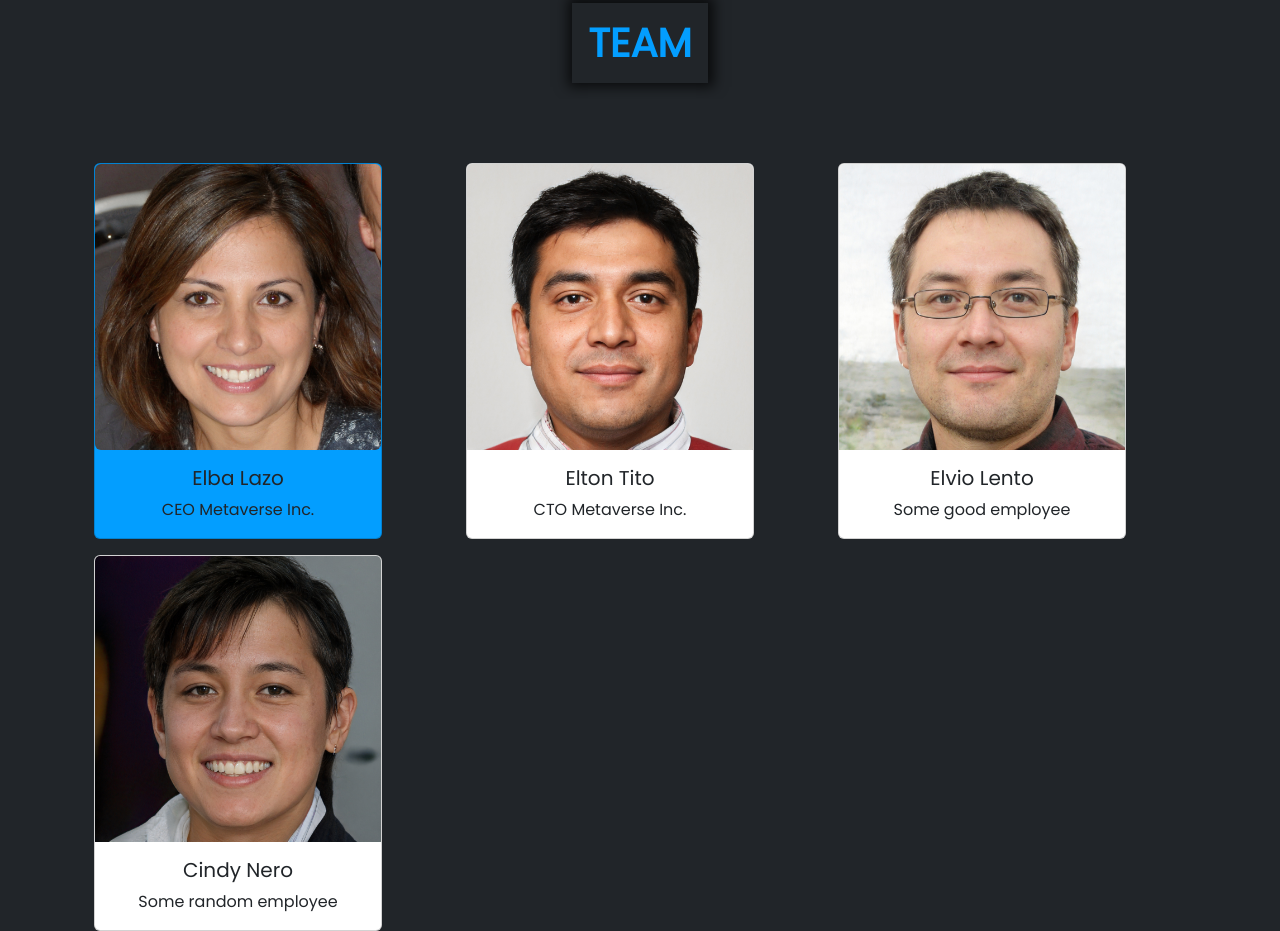
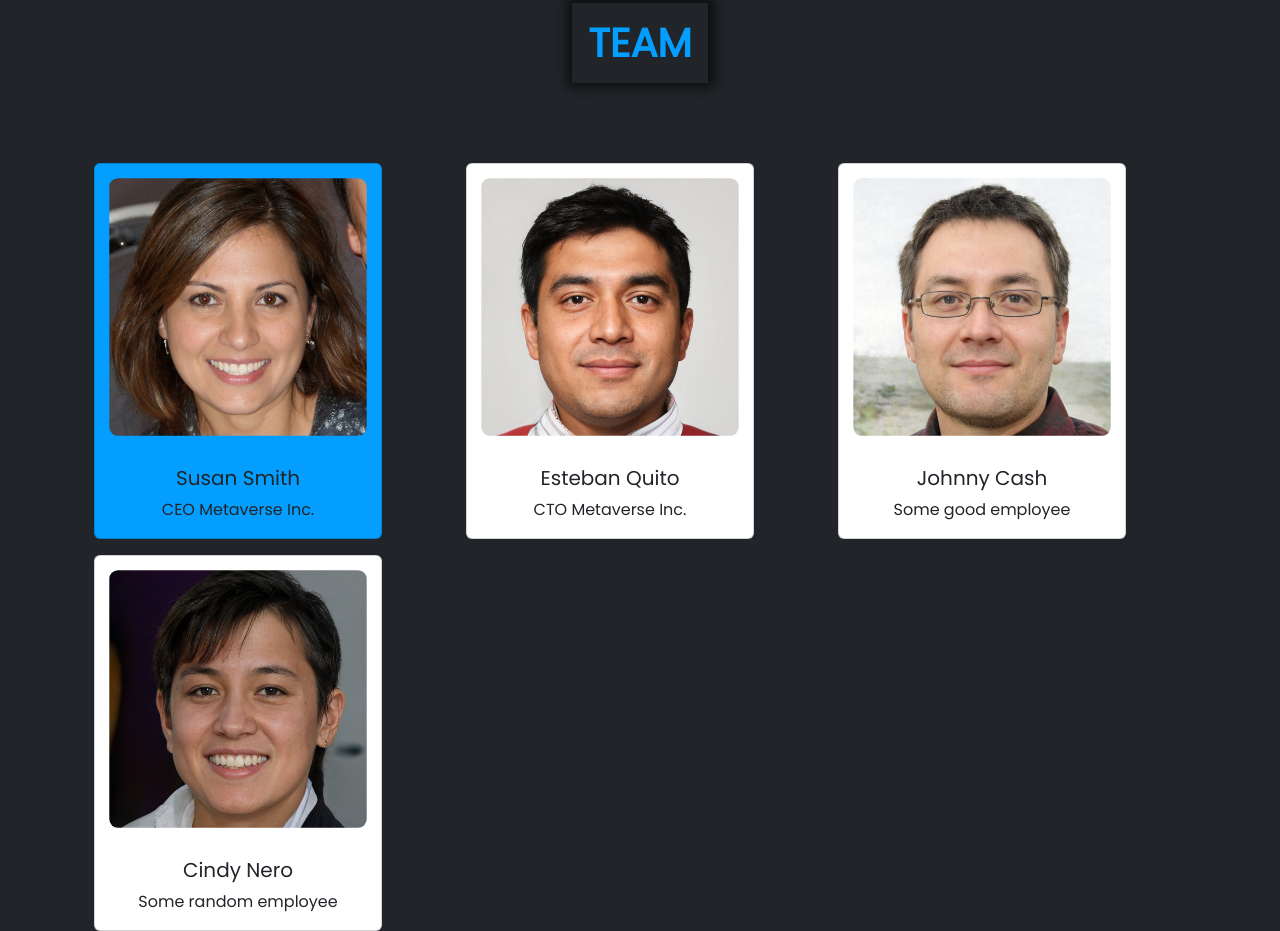
Before and after one commit to cecibiagiola/Metaverse, a plain HTML site: page index.html in a window 1280 px wide. Shown: the part 5869-6800 px from the top of the page. Drawn offline with nearby package versions, Linux system fonts and the light colour scheme.

Commit message:
description, earning and team sections added

```diff
--- a/index.html
+++ b/index.html
@@ -176,34 +176,34 @@
             <div class="row  mx-auto">
                 <div class="col-sm mt-3">
                     <div class="card card-ceo " style="width: 18rem;">
-                        <img src="/img/team1.jpg" class="card-img-top rounded" alt="...">
+                        <img src="/img/team1.jpg" class="img-shape" alt="...">
                         <div class="card-body">
-                        <h5 class="card-title text-center">Elba Lazo</h5>
+                        <h5 class="card-title text-center">Susan Smith</h5>
                           <p class="card-text text-center">CEO Metaverse Inc.</p>
                         </div>
                     </div>
                 </div>
                 <div class="col-sm mt-3">
                     <div class="card" style="width: 18rem;">
-                        <img src="/img/team2.jpg" class="card-img-top" alt="...">
+                        <img src="/img/team2.jpg" class="img-shape" alt="...">
                         <div class="card-body">
-                        <h5 class="card-title text-center">Elton Tito</h5>
+                        <h5 class="card-title text-center">Esteban Quito</h5>
                           <p class="card-text text-center">CTO Metaverse Inc.</p>
                         </div>
                     </div>
                 </div>
                 <div class="col-sm mt-3">
                     <div class="card" style="width: 18rem;">
-                        <img src="/img/team3.jpg" class="card-img-top" alt="...">
+                        <img src="/img/team3.jpg" class="img-shape" alt="...">
                         <div class="card-body">
-                        <h5 class="card-title text-center">Elvio Lento</h5>
+                        <h5 class="card-title text-center">Johnny Cash</h5>
                           <p class="card-text text-center">Some good employee</p>
                         </div>
                     </div>
                 </div>
                 <div class="col-sm mt-3">
                     <div class="card" style="width: 18rem;">
-                        <img src="/img/team4.jpg" class="card-img-top" alt="...">
+                        <img src="/img/team4.jpg" class="img-shape" alt="...">
                         <div class="card-body">
                         <h5 class="card-title text-center">Cindy Nero</h5>
                           <p class="card-text text-center">Some random employee</p>
--- a/style.css
+++ b/style.css
@@ -163,6 +163,11 @@ video{
     -moz-box-shadow: 1px -1px 12px 5px rgba(0,0,0,0.71);
 }
 /* fin descriptions */
+.img-shape{
+    width: 100%;
+    border-radius: 8%;
+    padding: 5%;
+}
 .card-ceo{
     background-color: #039eff;
 }
```
